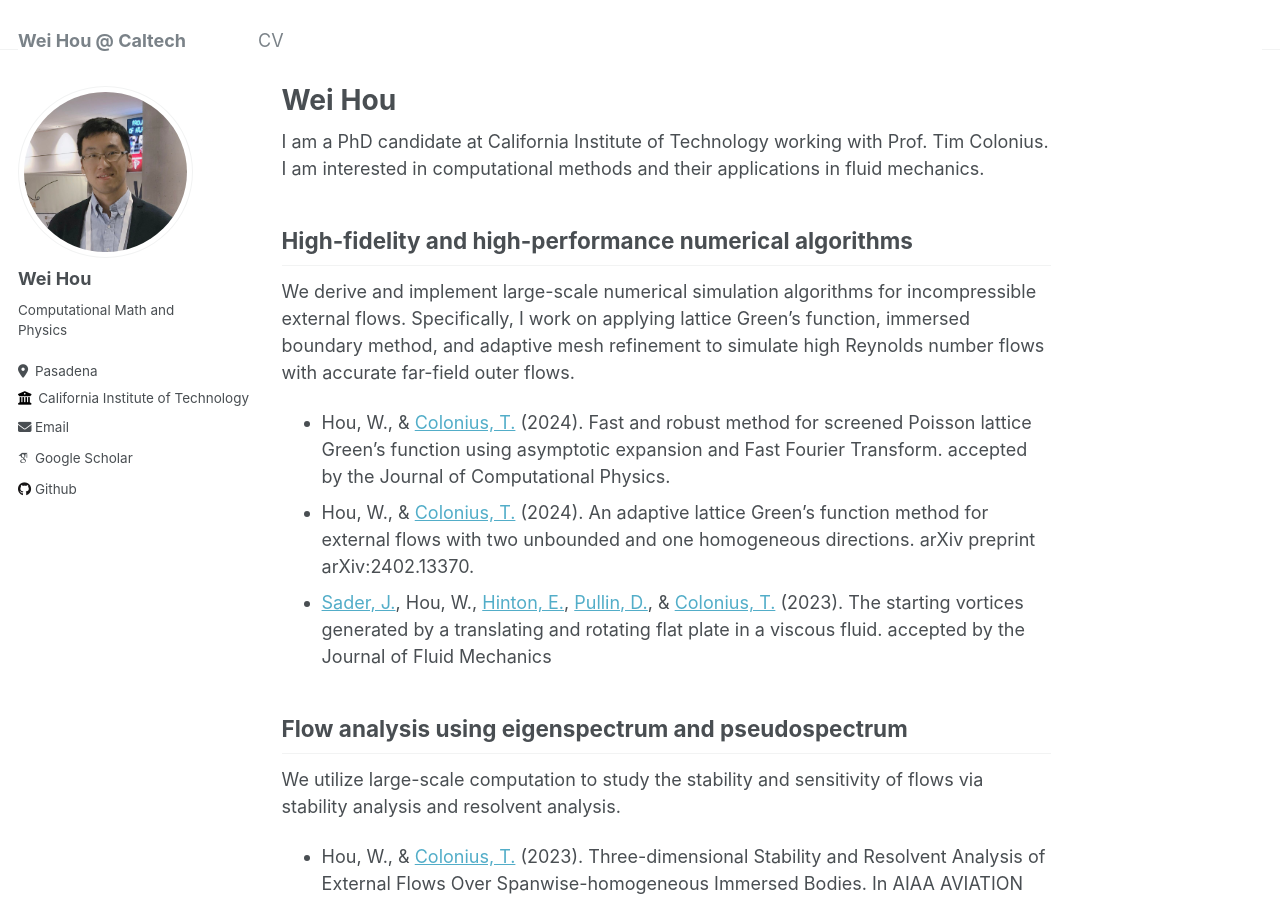
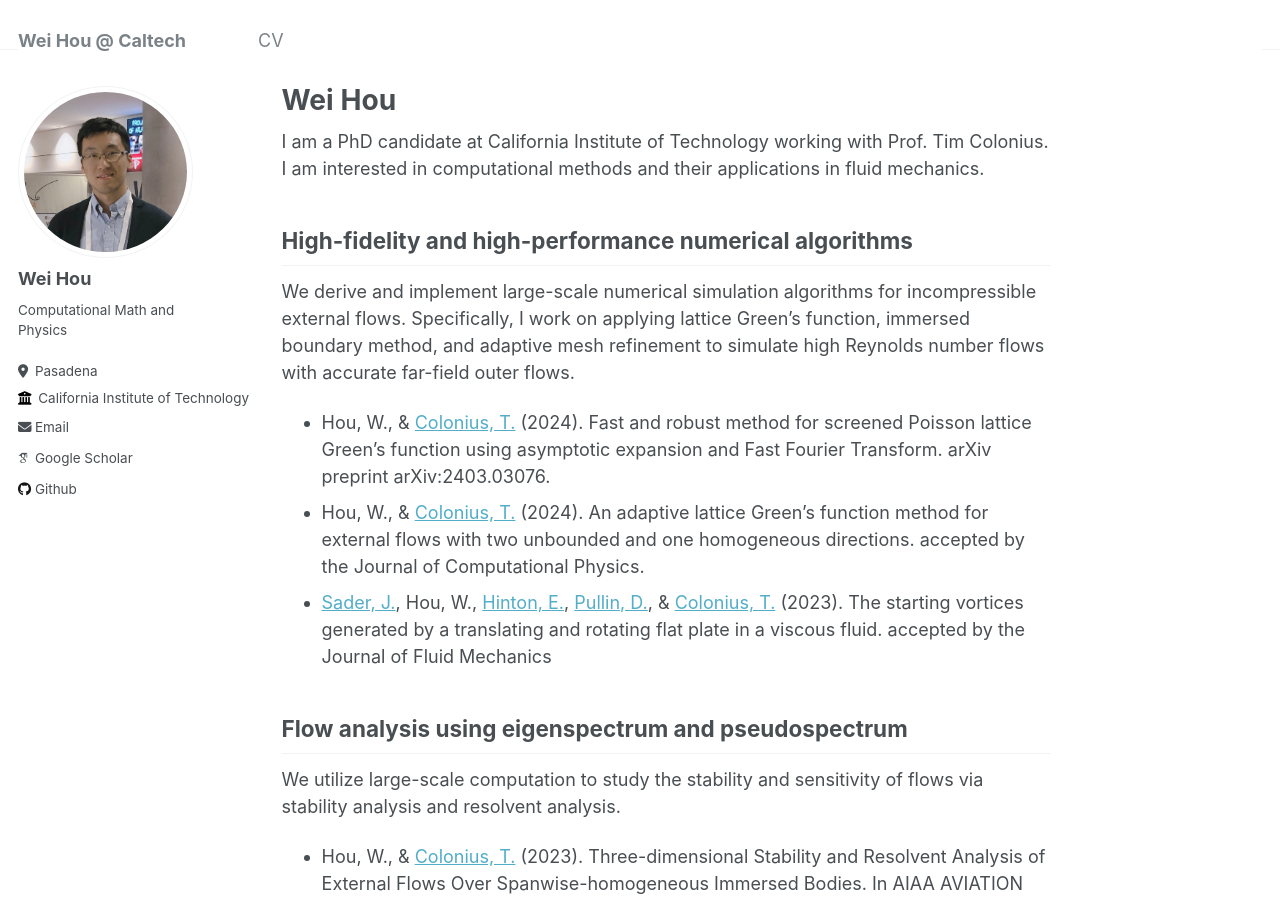
Before and after one commit to WeiHou1996/weihou.github.io, a Jekyll site: the page built from _pages/about.md, in a window 1280 px wide and 900 px high. Built offline with Jekyll 4.4.1, drawn with Linux system fonts in a browser that asks for light colours; some web fonts are replaced.

Commit message:
Update about.md

```diff
--- a/_pages/about.md
+++ b/_pages/about.md
@@ -11,8 +11,8 @@ I am a PhD candidate at California Institute of Technology working with Prof. Ti
 High-fidelity and high-performance numerical algorithms
 ------
 We derive and implement large-scale numerical simulation algorithms for incompressible external flows. Specifically, I work on applying lattice Green's function, immersed boundary method, and adaptive mesh refinement to simulate high Reynolds number flows with accurate far-field outer flows.
-- Hou, W., & [Colonius, T.](https://colonius.caltech.edu/) (2024). Fast and robust method for screened Poisson lattice Green's function using asymptotic expansion and Fast Fourier Transform. accepted by the Journal of Computational Physics.
-- Hou, W., & [Colonius, T.](https://colonius.caltech.edu/) (2024). An adaptive lattice Green's function method for external flows with two unbounded and one homogeneous directions. arXiv preprint arXiv:2402.13370.
+- Hou, W., & [Colonius, T.](https://colonius.caltech.edu/) (2024). Fast and robust method for screened Poisson lattice Green's function using asymptotic expansion and Fast Fourier Transform. arXiv preprint arXiv:2403.03076.
+- Hou, W., & [Colonius, T.](https://colonius.caltech.edu/) (2024). An adaptive lattice Green's function method for external flows with two unbounded and one homogeneous directions. accepted by the Journal of Computational Physics.
 - [Sader, J.](https://sader.caltech.edu/), Hou, W., [Hinton, E.](https://blogs.unimelb.edu.au/edward-hinton/), [Pullin, D.](https://www.eas.caltech.edu/people/dpullin), & [Colonius, T.](https://colonius.caltech.edu/) (2023). The starting vortices generated by a translating and rotating flat plate in a viscous fluid. accepted by the Journal of Fluid Mechanics
 
 Flow analysis using eigenspectrum and pseudospectrum
```
